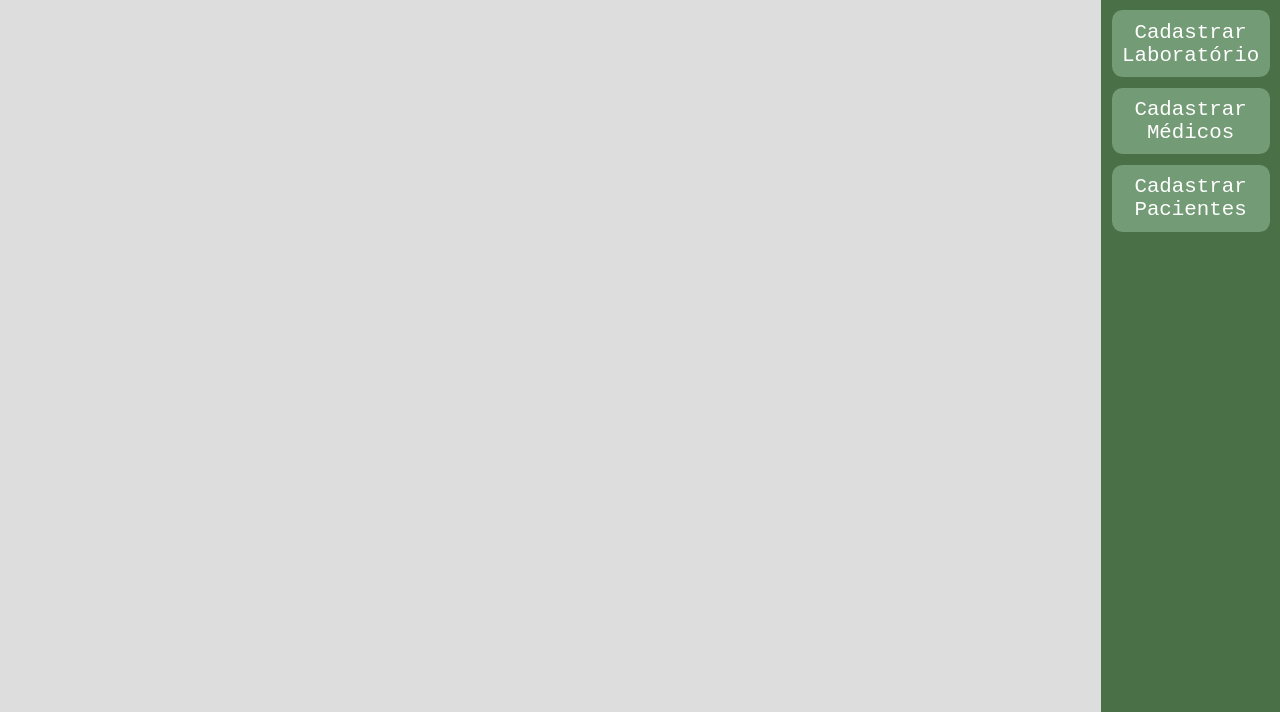
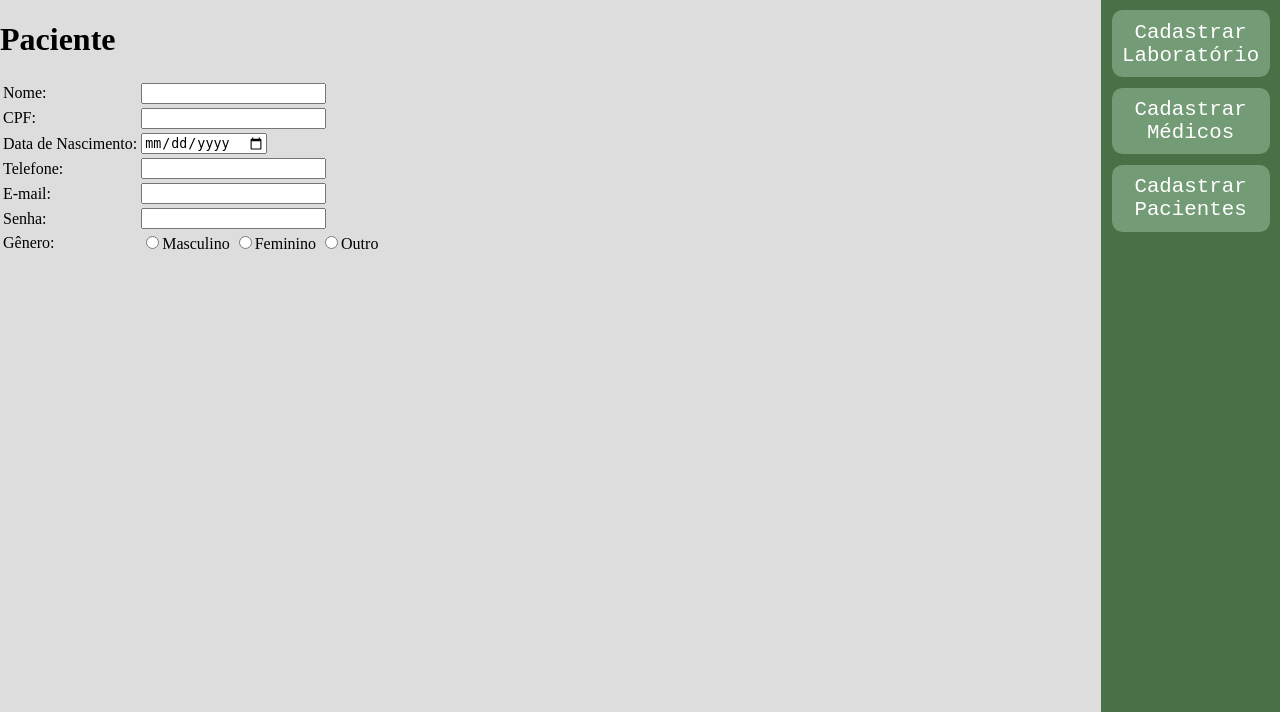
Before and after one commit to NycoleRibeiro/Sistema-de-plano-de-saude, a PHP site: page /administrador.html in a window 1280 px wide. Shown: the part 88-800 px from the top of the page. Run offline with PHP 8.4, Linux system fonts and the light colour scheme.

Commit message:
Update admin functions

```diff
--- a/administrador.html
+++ b/administrador.html
@@ -14,7 +14,44 @@
         </header>
 
         <main>
-
+            <div class="paciente">
+                <h1>Paciente</h1>
+                <form action="paciente.php" method="post">
+                    <table>
+                        <tr>
+                            <td>Nome:</td>
+                            <td><input type="text" name="nome" required></td>
+                        </tr>
+                        <tr>
+                            <td>CPF:</td>
+                            <td><input type="text" name="cpf" required></td>
+                        </tr>
+                        <tr>
+                            <td>Data de Nascimento:</td>
+                            <td><input type="date" name="dataNascimento" required></td>
+                        </tr>
+                        <tr>
+                            <td>Telefone:</td>
+                            <td><input type="text" name="telefone" required></td>
+                        </tr>
+                        <tr>
+                            <td>E-mail:</td>
+                            <td><input type="email" name="email" required></td>
+                        </tr>
+                        <tr>
+                            <td>Senha:</td>
+                            <td><input type="password" name="senha" required></td>
+                        </tr>
+                        <tr>
+                            <td>Gênero:</td>
+                            <td>
+                                <input type="radio" name="genero" value="masculino" required>Masculino
+                                <input type="radio" name="genero" value="feminino" required>Feminino
+                                <input type="radio" name="genero" value="outro" required>Outro
+                            </td>
+                        </tr>
+                    </table>
+            </div>
         </main>
 
         <aside>
--- a/php/admin.php
+++ b/php/admin.php
@@ -17,11 +17,10 @@ class Admin {
 }
 
 $log = new Admin();
-$login = $_POST['login'];
-$password = $_POST['password'];
+$login = $_GET['login'];
+$password = $_GET['senha'];
 if ($log->check_login($login, $password)) {
     header('Location: ../administrador.html');
 } else {
     $loginError = 'Login ou senha incorretos!';
-    header('Location: ../index.php?loginError='.$loginError);
 }
```
Also changed, not shown: index.php (+2 -6 lines).
